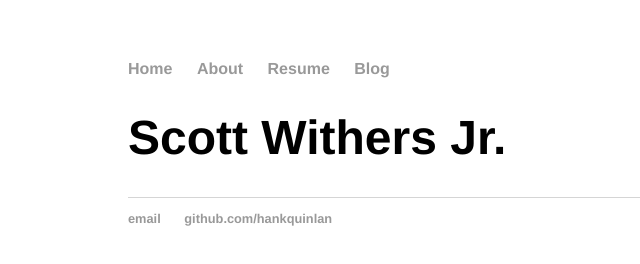
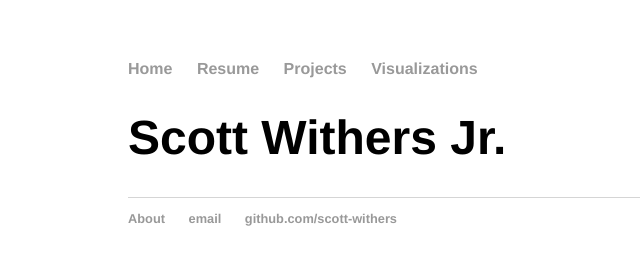
Before and after one commit to scott-withers/scott-withers.github.io, a plain HTML site: page index.html in a window 1280 px wide. Shown: the whole page, without its empty margins (0-640 px from the left). Drawn offline with Linux system fonts and the light colour scheme.

Commit message:
more work

```diff
--- a/index.html
+++ b/index.html
@@ -8,9 +8,9 @@
     <nav>
       <ul>
           <li><a href="/">Home</a></li>
-          <li><a href="/about">About</a></li>
           <li><a href="/resume.html">Resume</a></li>
-          <li><a href="/blog">Blog</a></li>
+          <li><a href="/">Projects</a></li>
+          <li><a href+"/">Visualizations</a></li>
       </ul>
     </nav>
     <div class="container">
@@ -20,8 +20,9 @@
     </div><!-- /.container -->
     <footer>
       <ul>
+          <li><a href="">About</a></li>
           <li><a href="">email</a></li>
-          <li><a href="">github.com/hankquinlan</a></li>
+          <li><a href="">github.com/scott-withers</a></li>
       </ul>
     </footer>
   </body>
```
